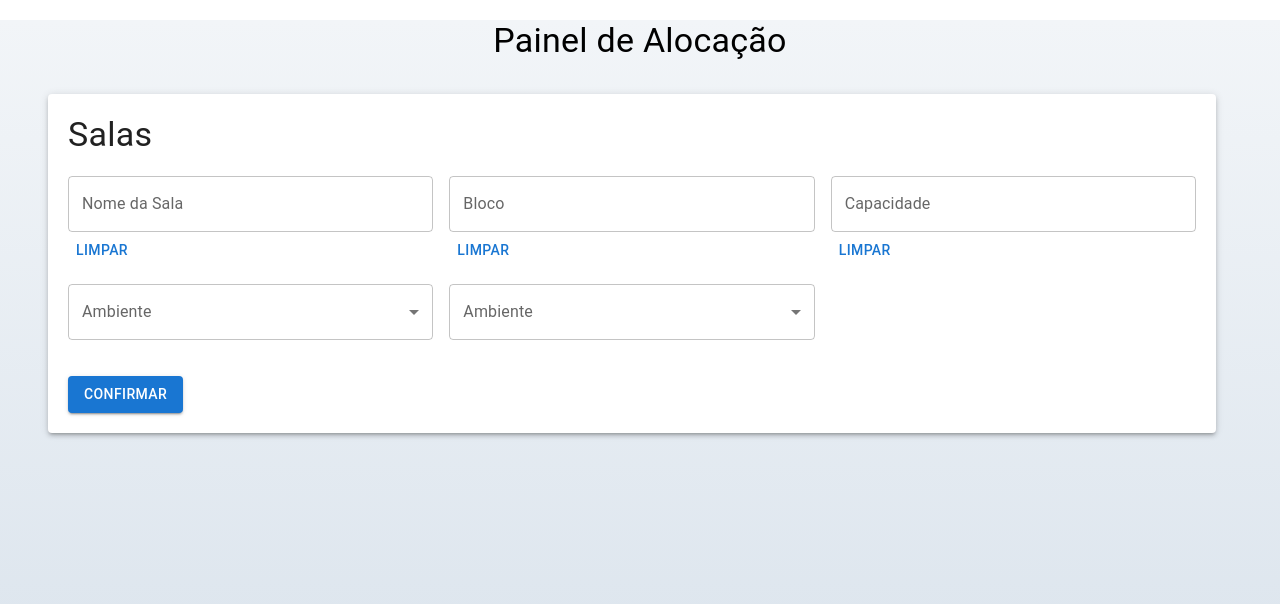
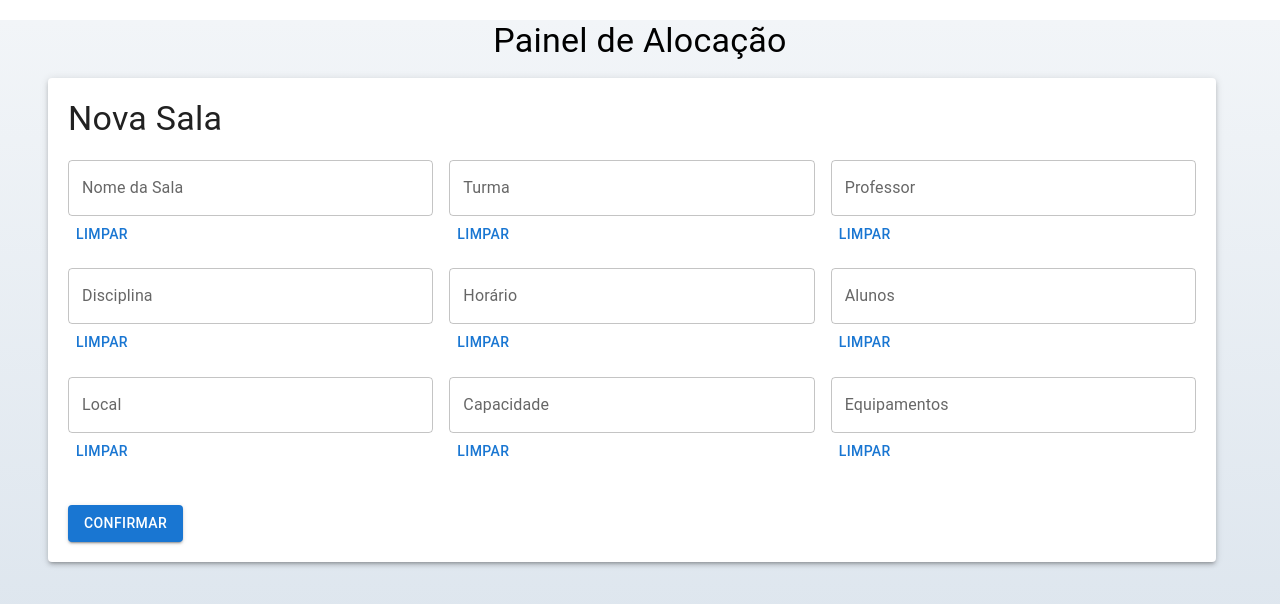
Before and after one commit to sndr/Allocation, a React (Create React App) app: page / in a window 1280 px wide. Shown: the top 604 px of the page. Built offline with nearby package versions, Linux system fonts and the light colour scheme.

Commit message:
Revert "Subindo últimas aterações"
This reverts commit fad226ccf40cbf6c32706c50496725097223779c.

```diff
--- a/src/App.js
+++ b/src/App.js
@@ -1,5 +1,5 @@
 import React, { useState } from 'react';
-import { TextField, Button, Container, Grid, Typography, Box, Paper, Select, MenuItem, InputLabel, FormControl } from '@mui/material';
+import { TextField, Button, Container, Grid, Typography, Box, Paper } from '@mui/material';
 
 function App() {
   const [salas, setSalas] = useState([]);
@@ -22,14 +22,14 @@ function App() {
 
   const inputFields = [
     { label: 'Nome da Sala', name: 'nome' },
-    { label: 'Ambiente', name: 'ambiente' },
+    { label: 'Turma', name: 'turma' },
+    { label: 'Professor', name: 'professor' },
+    { label: 'Disciplina', name: 'disciplina' },
+    { label: 'Horário', name: 'horario' },
+    { label: 'Alunos', name: 'alunos' },
+    { label: 'Local', name: 'local' },
     { label: 'Capacidade', name: 'capacidade' },
-    { label: 'Bloco', name: 'bloco' },
-    { label: 'Ar', name: 'ar' },
-    { label: 'Ventilador', name: 'ventilador' },
-    { label: 'Quadro Giz', name: 'quadroGiz' },
-    { label: 'Quadro Branco', name: 'quadroBranco' },
-    { label: 'Quadro Vidro', name: 'quadroVidro' }
+    { label: 'Equipamentos', name: 'equipamentos' }
   ];
 
   return (
@@ -38,72 +38,42 @@ function App() {
         <Box display="flex" justifyContent="center" marginTop="20px">
           <Typography variant="h4" gutterBottom>Painel de Alocação</Typography>
         </Box>
+        <Grid container spacing={2}>
+          {salas.map((sala, index) => (
+            <Grid item xs={12} sm={6} md={4} key={index}>
+              <Paper elevation={3} style={{ padding: '10px' }}>
+                <Typography variant="h5">{sala.nome}</Typography>
+                <Typography>Turma: {sala.turma}</Typography>
+                <Typography>Professor: {sala.professor}</Typography>
+                <Typography>Disciplina: {sala.disciplina}</Typography>
+                <Typography>Horário: {sala.horario}</Typography>
+                <Typography>Alunos: {sala.alunos}</Typography>
+                <Typography>Local: {sala.local}</Typography>
+                <Typography>Capacidade: {sala.capacidade}</Typography>
+                <Typography>Equipamentos: {sala.equipamentos}</Typography>
+              </Paper>
+            </Grid>
+          ))}
+        </Grid>
+
         <Grid container spacing={2} style={{ marginTop: '20px' }}>
           <Paper elevation={3} style={{ padding: '20px', width: '100%' }}>
-            <Typography variant="h4" gutterBottom style={{ marginBottom: '20px' }}>Salas</Typography>
+            <Typography variant="h4" gutterBottom style={{ marginBottom: '20px' }}>Nova Sala</Typography>
             <form onSubmit={handleConfirmAll}>
               <Grid container spacing={2}>
-                  <Grid item xs={12} sm={6} md={4}>
+                {inputFields.map((input, index) => (
+                  <Grid item xs={12} sm={6} md={4} key={index}>
                     <TextField
-                      name="nome"
-                      label="Nome da Sala"
+                      name={input.name}
+                      label={input.label}
                       variant="outlined"
                       fullWidth
-                      value=""
+                      value={formData[input.name] || ''}
+                      onChange={handleChange}
                     />
-                    <Button onClick="">Limpar</Button>
+                    <Button onClick={() => handleClearField(input.name)}>Limpar</Button>
                   </Grid>
-                  <Grid item xs={12} sm={6} md={4}>
-                    <TextField
-                      name="bloco"
-                      label="Bloco"
-                      variant="outlined"
-                      fullWidth
-                      value=""
-                    />
-                    <Button onClick="">Limpar</Button>
-                  </Grid>
-                  <Grid item xs={12} sm={6} md={4}>
-                    <TextField
-                      name="capacidade"
-                      label="Capacidade"
-                      variant="outlined"
-                      type="number"
-                      fullWidth
-                      InputProps={{
-                        inputProps: { min: 0 }
-                      }}
-                    />
-                    <Button onClick="">Limpar</Button>
-                  </Grid>
-                  <Grid item xs={12} sm={6} md={4}>
-                    <FormControl fullWidth>
-                      <InputLabel id="labelAmbiente">Ambiente</InputLabel>
-                      <Select
-                        labelId='labelAmbiente'
-                        name="ambiente"
-                        value=""
-                        label="Ambiente"
-                      >
-                          <MenuItem value="Sala Comum">Sala Comum</MenuItem>
-                          <MenuItem value="Laboratório">Laboratório</MenuItem>
-                      </Select>
-                    </FormControl>
-                  </Grid>
-                  <Grid item xs={12} sm={6} md={4}>
-                    <FormControl fullWidth>
-                      <InputLabel id="labelAmbiente">Ambiente</InputLabel>
-                      <Select
-                        labelId='labelAmbiente'
-                        name="ambiente"
-                        value=""
-                        label="Ambiente"
-                      >
-                          <MenuItem value="Sala Comum">Sala Comum</MenuItem>
-                          <MenuItem value="Laboratório">Laboratório</MenuItem>
-                      </Select>
-                    </FormControl>
-                  </Grid>
+                ))}
                 <Grid item xs={12} style={{ marginTop: '20px' }}>
                   <Button type="submit" variant="contained" color="primary">Confirmar</Button>
                 </Grid>
```
